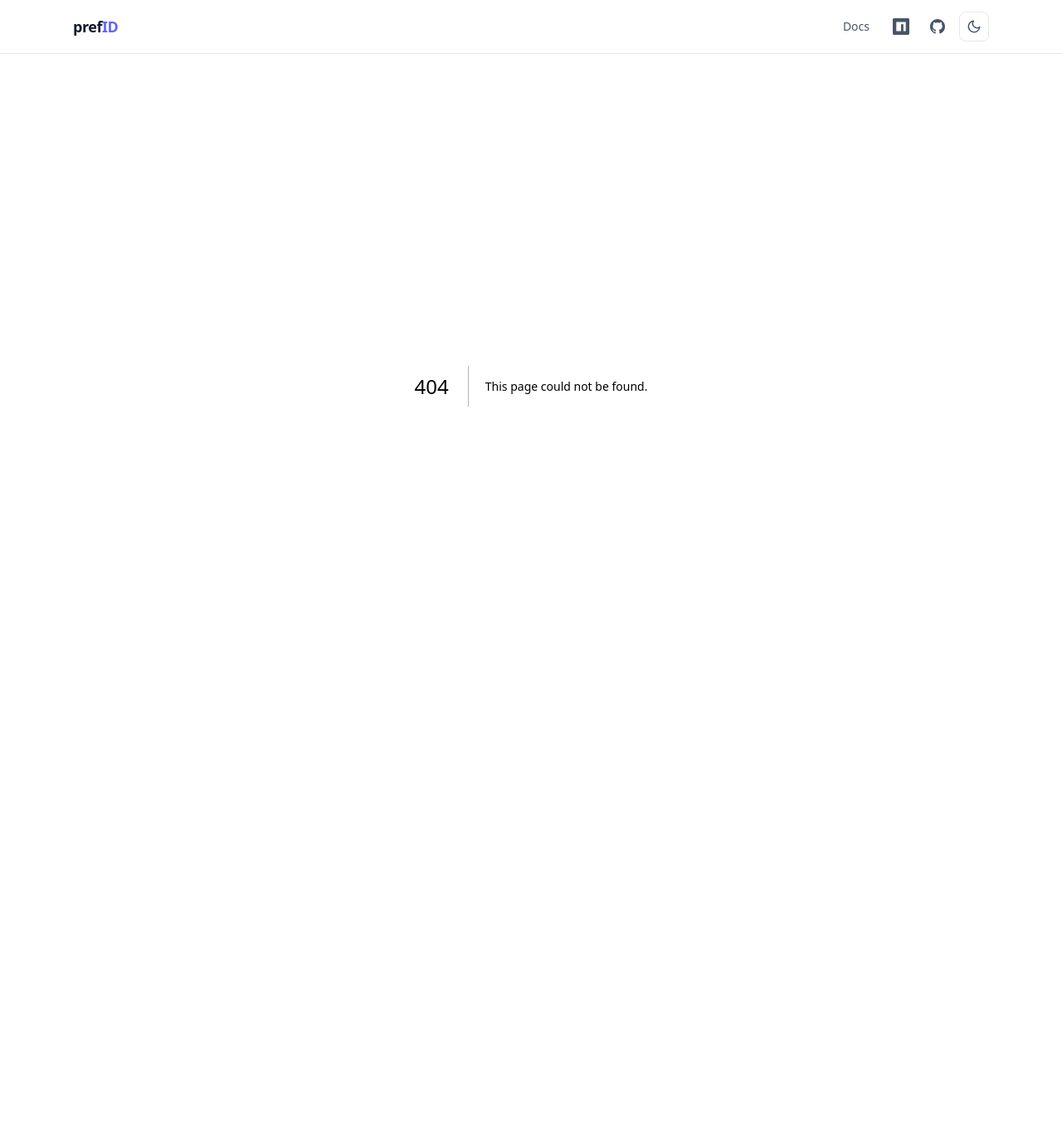
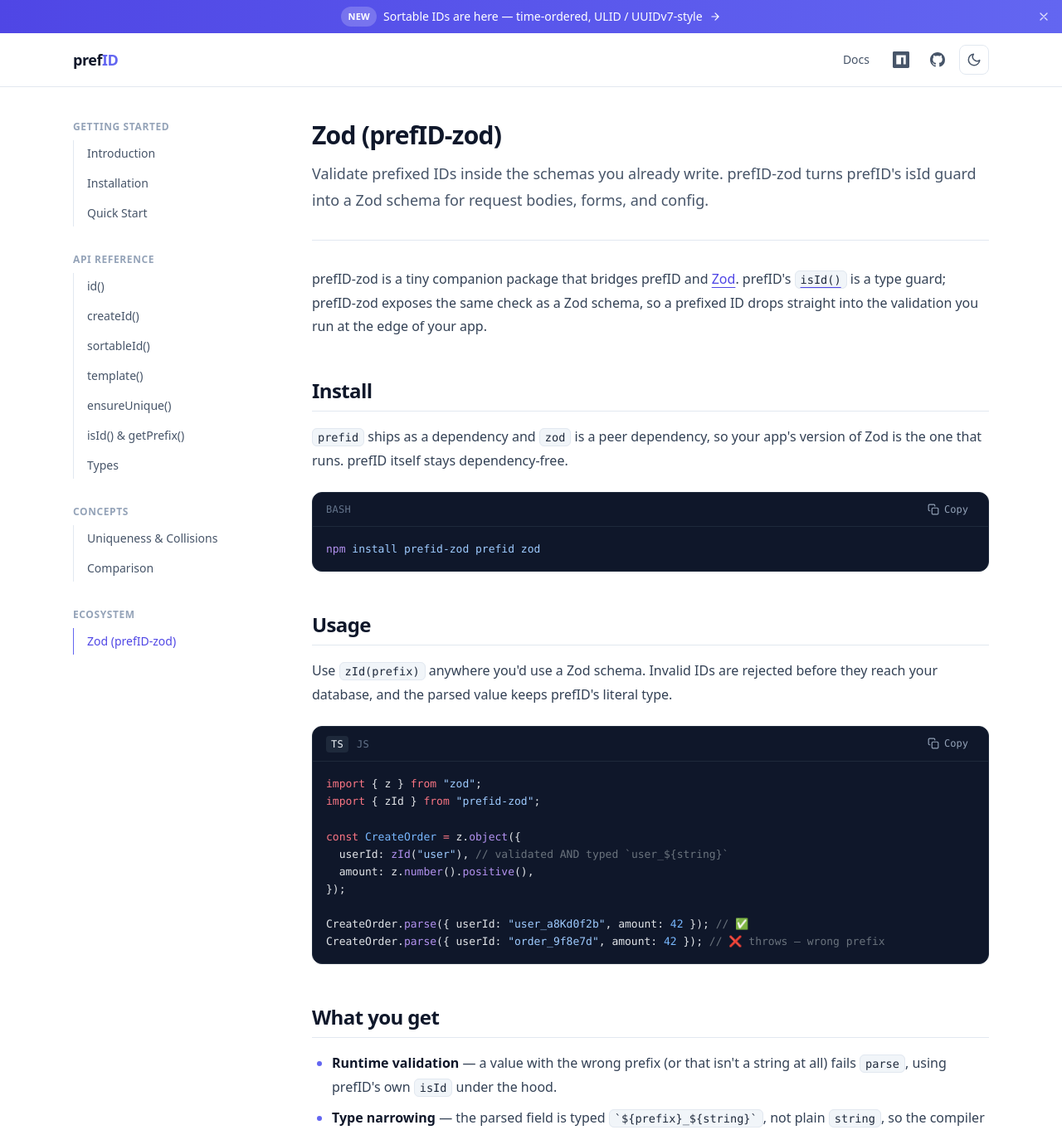
Before and after one commit to Nityam43/prefID-docs, a Next.js app: page /docs/zod in a window 1280 px wide. Before the commit this address had no page. Shown: the top 1362 px of the page at 83% size. Before the commit the page ends 865 px from the top, so only its background shows below. Built offline with nearby package versions, Linux system fonts and the light colour scheme.

Commit message:
added prefid-zod and banner

```diff
--- /dev/null
+++ b/src/app/docs/zod/page.tsx
@@ -0,0 +1,125 @@
+import Link from "next/link";
+import { CodeBlock } from "@/components/CodeBlock";
+import { CodeSample } from "@/components/CodeSample";
+import { DocsPager } from "@/components/DocsPager";
+import { PageHeader } from "@/components/PageHeader";
+
+export const metadata = { title: "Zod (prefID-zod)" };
+
+const usageTs = `import { z } from "zod";
+import { zId } from "prefid-zod";
+
+const CreateOrder = z.object({
+  userId: zId("user"), // validated AND typed \`user_\${string}\`
+  amount: z.number().positive(),
+});
+
+CreateOrder.parse({ userId: "user_a8Kd0f2b", amount: 42 }); // ✅
+CreateOrder.parse({ userId: "order_9f8e7d", amount: 42 }); // ❌ throws — wrong prefix`;
+
+const usageJs = `const { z } = require("zod");
+const { zId } = require("prefid-zod");
+
+const CreateOrder = z.object({
+  userId: zId("user"), // must be a "user_…" id
+  amount: z.number().positive(),
+});
+
+CreateOrder.parse({ userId: "user_a8Kd0f2b", amount: 42 }); // ✅
+CreateOrder.parse({ userId: "order_9f8e7d", amount: 42 }); // ❌ throws — wrong prefix`;
+
+const options = `zId("user", { separator: "-" });        // matches "user-…" instead of "user_…"
+zId("user", { message: "Invalid user id" }); // custom error message`;
+
+export default function ZodPage() {
+  return (
+    <>
+      <PageHeader
+        title="Zod (prefID-zod)"
+        lead="Validate prefixed IDs inside the schemas you already write. prefID-zod turns prefID's isId guard into a Zod schema for request bodies, forms, and config."
+      />
+
+      <div className="prose-doc">
+        <p>
+          prefID-zod is a tiny companion package that bridges prefID
+          and <a href="https://zod.dev">Zod</a>. prefID&apos;s{" "}
+          <Link href="/docs/api/validation">
+            <code>isId()</code>
+          </Link>{" "}
+          is a type guard; prefID-zod exposes the same check as a
+          Zod schema, so a prefixed ID drops straight into the validation you run
+          at the edge of your app.
+        </p>
+
+        <h2>Install</h2>
+        <p>
+          <code>prefid</code> ships as a dependency and <code>zod</code> is a
+          peer dependency, so your app&apos;s version of Zod is the one that
+          runs. prefID itself stays dependency-free.
+        </p>
+        <CodeBlock code="npm install prefid-zod prefid zod" lang="bash" />
+
+        <h2>Usage</h2>
+        <p>
+          Use <code>zId(prefix)</code> anywhere you&apos;d use a Zod schema.
+          Invalid IDs are rejected before they reach your database, and the
+          parsed value keeps prefID&apos;s literal type.
+        </p>
+        <CodeSample ts={usageTs} js={usageJs} />
+
+        <h2>What you get</h2>
+        <ul>
+          <li>
+            <strong>Runtime validation</strong> — a value with the wrong prefix
+            (or that isn&apos;t a string at all) fails <code>parse</code>, using
+            prefID&apos;s own <code>isId</code> under the hood.
+          </li>
+          <li>
+            <strong>Type narrowing</strong> — the parsed field is typed{" "}
+            <code>
+              {"`"}
+              {"${prefix}_${string}"}
+              {"`"}
+            </code>
+            , not plain <code>string</code>, so the compiler still stops you from
+            passing a user ID where an order ID is expected.
+          </li>
+          <li>
+            <strong>Composable</strong> — it&apos;s an ordinary Zod schema, so it
+            nests inside <code>z.object</code>, <code>z.array</code>, and works
+            with <code>safeParse</code>.
+          </li>
+        </ul>
+
+        <h2>Options</h2>
+        <CodeBlock code={options} />
+        <ul>
+          <li>
+            <code>separator</code> — match a non-default separator (mirrors{" "}
+            <Link href="/docs/api/create-id">
+              <code>createId</code>
+            </Link>
+            &apos;s <code>separator</code>). Default <code>&quot;_&quot;</code>.
+          </li>
+          <li>
+            <code>message</code> — a custom error message for the failure.
+          </li>
+        </ul>
+
+        <h2>Links</h2>
+        <ul>
+          <li>
+            <a href="https://www.npmjs.com/package/prefid-zod">
+              prefID-zod on npm
+            </a>
+          </li>
+          <li>
+            <a href="https://zod.dev">Zod documentation</a>
+          </li>
+        </ul>
+      </div>
+
+      <DocsPager />
+    </>
+  );
+}
--- a/src/app/globals.css
+++ b/src/app/globals.css
@@ -52,6 +52,11 @@
   @apply rounded-md border border-slate-200 bg-slate-100 px-1.5 py-0.5 font-mono text-[0.85em] text-slate-800 dark:border-slate-800 dark:bg-slate-900 dark:text-slate-200;
 }
 
+/* Dismissible announcement banner (driven by html[data-banner]) */
+html[data-banner="hidden"] .announcement-banner {
+  display: none;
+}
+
 /* TS / JS code language toggle (driven by html[data-lang]) */
 .lang-variant--js {
   display: none;
--- a/src/app/layout.tsx
+++ b/src/app/layout.tsx
@@ -1,5 +1,6 @@
 import "./globals.css";
 import type { Metadata } from "next";
+import { AnnouncementBanner } from "@/components/AnnouncementBanner";
 import { Navbar } from "@/components/Navbar";
 
 export const metadata: Metadata = {
@@ -15,6 +16,8 @@
 
 const langScript = `(function(){try{var l=localStorage.getItem('prefid-lang');document.documentElement.dataset.lang=(l==='js')?'js':'ts';}catch(e){document.documentElement.dataset.lang='ts';}})();`;
 
+const bannerScript = `(function(){try{if(localStorage.getItem('prefid-banner-sortable-ids')==='dismissed'){document.documentElement.dataset.banner='hidden';}}catch(e){}})();`;
+
 export default function RootLayout({
   children,
 }: {
@@ -25,8 +28,10 @@
       <head>
         <script dangerouslySetInnerHTML={{ __html: themeScript }} />
         <script dangerouslySetInnerHTML={{ __html: langScript }} />
+        <script dangerouslySetInnerHTML={{ __html: bannerScript }} />
       </head>
       <body className="min-h-screen font-sans">
+        <AnnouncementBanner />
         <Navbar />
         {children}
       </body>
--- /dev/null
+++ b/src/components/AnnouncementBanner.tsx
@@ -0,0 +1,59 @@
+"use client";
+
+import Link from "next/link";
+import { ArrowRightIcon } from "./icons";
+
+// Bump this key whenever you announce a NEW feature — a fresh key makes the
+// banner reappear for everyone, even people who dismissed the previous one.
+const DISMISS_KEY = "prefid-banner-sortable-ids";
+
+function dismiss() {
+  try {
+    localStorage.setItem(DISMISS_KEY, "dismissed");
+  } catch {
+    /* localStorage unavailable */
+  }
+  document.documentElement.dataset.banner = "hidden";
+}
+
+export function AnnouncementBanner() {
+  return (
+    <div className="announcement-banner relative bg-gradient-to-r from-brand-600 to-brand-500 text-white">
+      <div className="mx-auto flex max-w-6xl items-center justify-center px-10 py-2">
+        <Link
+          href="/docs/api/sortable-id"
+          className="group inline-flex items-center gap-2 text-sm font-medium"
+        >
+          <span className="rounded-full bg-white/20 px-2 py-0.5 text-[11px] font-semibold uppercase tracking-wide">
+            New
+          </span>
+          <span>
+            Sortable IDs are here
+            <span className="hidden sm:inline">
+              {" "}
+              — time-ordered, ULID / UUIDv7-style
+            </span>
+          </span>
+          <ArrowRightIcon className="h-3.5 w-3.5 transition group-hover:translate-x-0.5" />
+        </Link>
+      </div>
+      <button
+        type="button"
+        onClick={dismiss}
+        aria-label="Dismiss announcement"
+        className="absolute right-2 top-1/2 inline-flex h-7 w-7 -translate-y-1/2 items-center justify-center rounded-md text-white/80 transition hover:bg-white/15 hover:text-white"
+      >
+        <svg
+          viewBox="0 0 24 24"
+          fill="none"
+          stroke="currentColor"
+          strokeWidth="2"
+          strokeLinecap="round"
+          className="h-4 w-4"
+        >
+          <path d="M6 6l12 12M18 6L6 18" />
+        </svg>
+      </button>
+    </div>
+  );
+}
--- a/src/lib/nav.ts
+++ b/src/lib/nav.ts
@@ -32,6 +32,10 @@
       { title: "Comparison", href: "/docs/comparison" },
     ],
   },
+  {
+    title: "Ecosystem",
+    links: [{ title: "Zod (prefID-zod)", href: "/docs/zod" }],
+  },
 ];
 
 /** Flat, ordered list of every doc page — used for prev/next navigation. */
```
